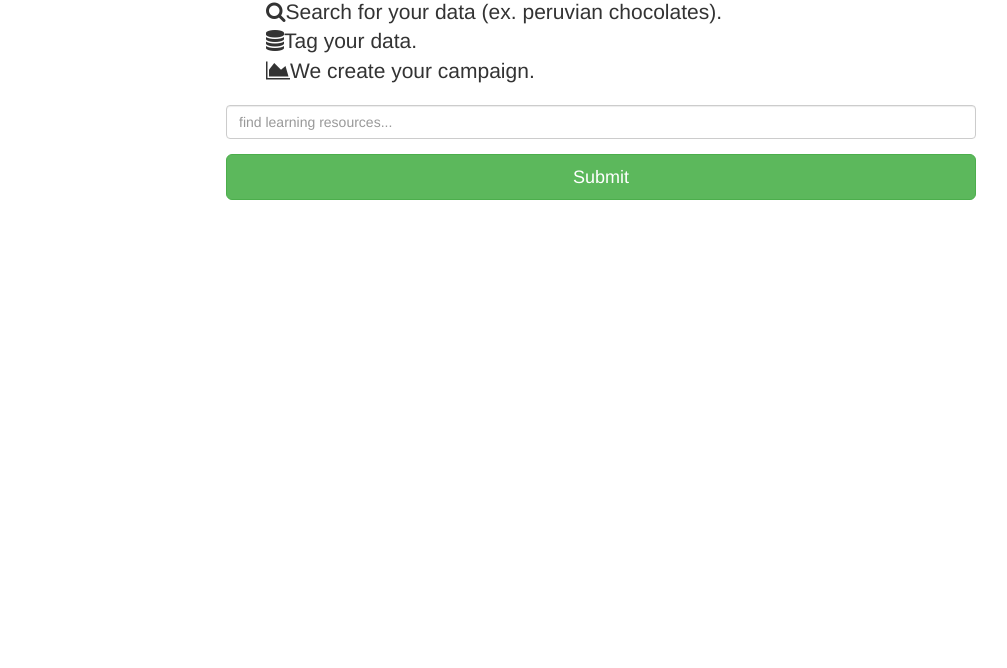
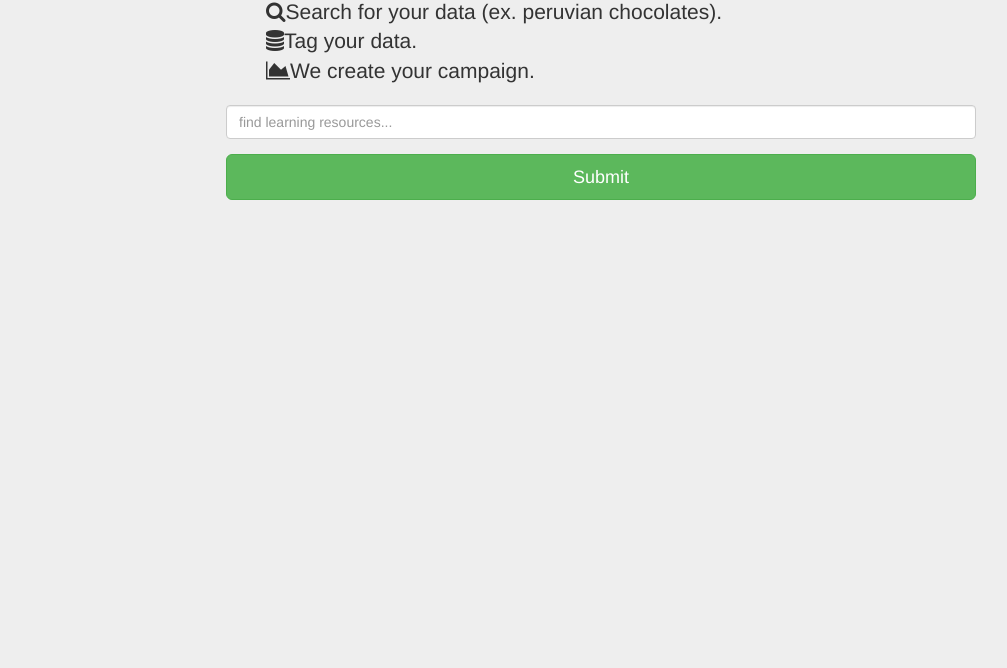
Before and after one commit to jirishus/learnu, a website: page www/index.html in a window 1280 px wide. Shown: the part 132-800 px from the top of the page, without its empty margins (39-1046 px from the left). Drawn offline with nearby package versions, Linux system fonts and the light colour scheme.

Commit message:
testing deployment

```diff
--- a/www/index.html
+++ b/www/index.html
@@ -16,7 +16,7 @@
   <script src="/app/mainCtrl.js"></script>
 
 </head>
-<body ng-app="app">
+<body ng-app="app" style="background: #eee;">
 
 <header class="container" ng-controller="mainCtrl">
 
@@ -55,7 +55,7 @@
  </div>
 
  <br />
- <br />
+
 </header>
 
 </body>
```
